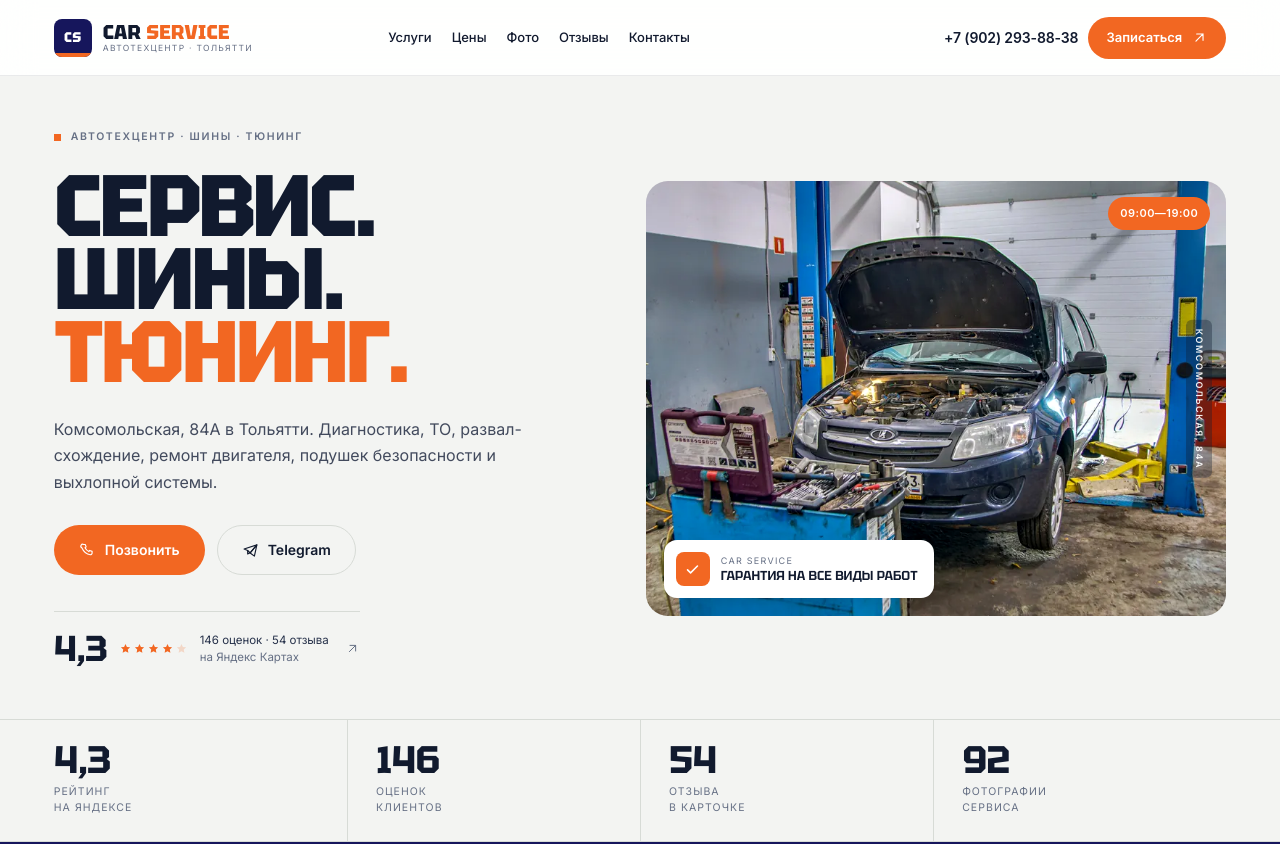
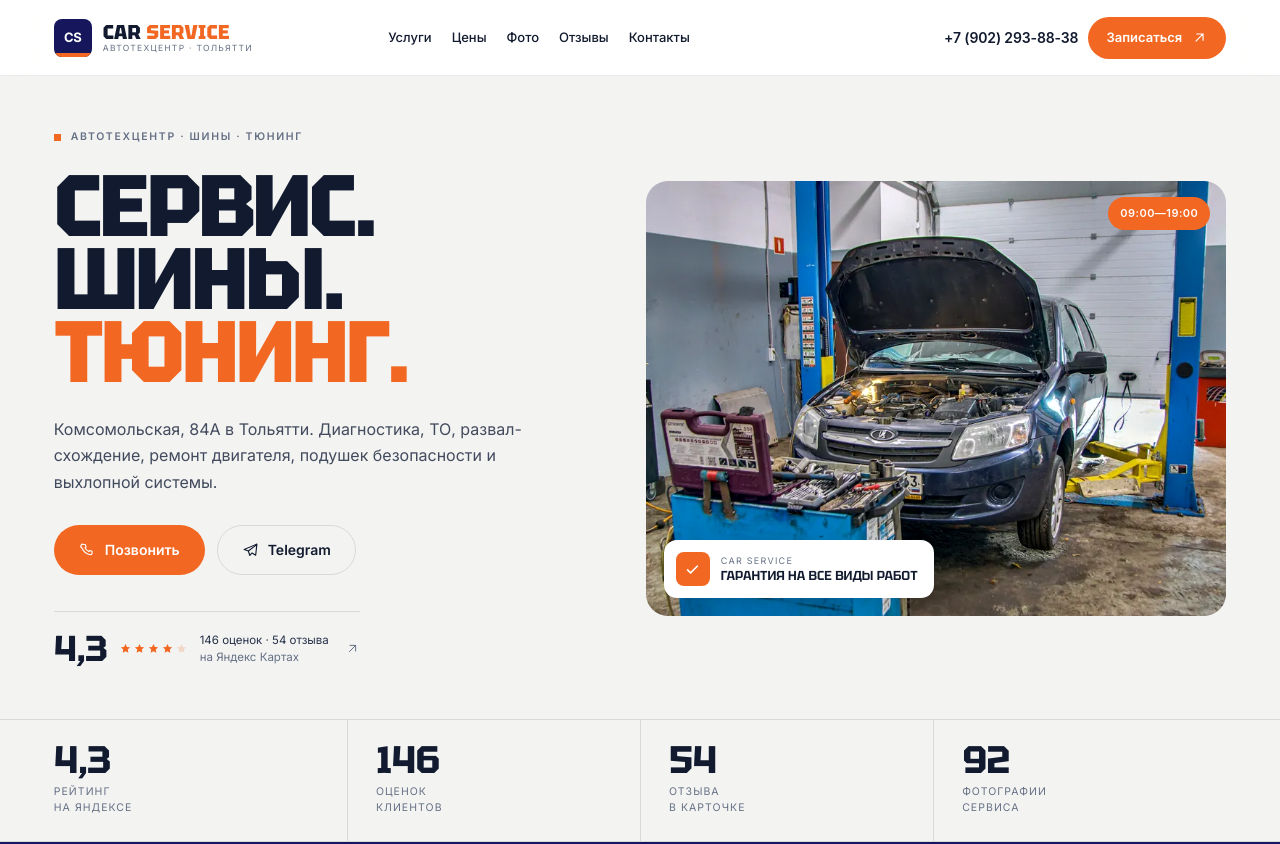
Before and after one commit to qweldesy/car-service, a plain HTML site: page index.html in a window 1280 px wide. Shown: the top 844 px of the page. Drawn offline with Linux system fonts and the light colour scheme.

Commit message:
Полировка шапки и иконки Telegram

```diff
--- a/css/style.css
+++ b/css/style.css
@@ -171,10 +171,10 @@ figure { margin: 0; }
   border-radius: 8px;
   background: var(--navy);
   color: #fff;
-  font-family: var(--font-display);
-  font-size: 14px;
+  font-family: var(--font-body);
+  font-size: 13px;
   font-weight: 800;
-  letter-spacing: .02em;
+  letter-spacing: -.03em;
 }
 .brand__mark::after {
   content: '';
@@ -515,22 +515,6 @@ figure { margin: 0; }
   font-size: 11px;
   font-weight: 600;
   letter-spacing: .04em;
-}
-
-.hero__vertical {
-  position: absolute;
-  right: 14px;
-  top: 50%;
-  transform: translateY(-50%);
-  writing-mode: vertical-rl;
-  font-size: 9px;
-  font-weight: 600;
-  letter-spacing: .18em;
-  text-transform: uppercase;
-  color: rgba(255, 255, 255, .92);
-  padding: 9px 6px;
-  border-radius: 6px;
-  background: rgba(17, 26, 46, .35);
 }
 
 /* ---------- Факты ---------- */
@@ -1199,7 +1183,6 @@ body.menu-open .mobile-bar { opacity: 0; visibility: hidden; }
   .hero__title { font-size: clamp(50px, 10.6vw, 76px); }
   .hero__lead { max-width: 560px; }
   .hero__media { aspect-ratio: 4 / 3; border-radius: 18px; }
-  .hero__vertical { display: none; }
   .hero__proof { margin-top: 30px; }
 
   .facts { grid-template-columns: repeat(2, 1fr); }
--- a/index.html
+++ b/index.html
@@ -80,7 +80,7 @@
   <symbol id="i-arrow-up-right" viewBox="0 0 24 24"><path d="M7 17 17 7M8 7h9v9"/></symbol>
   <symbol id="i-arrow-right" viewBox="0 0 24 24"><path d="M4 12h16M14 6l6 6-6 6"/></symbol>
   <symbol id="i-phone" viewBox="0 0 24 24"><path d="M6.6 3.5h2.2l1.3 3.4-1.6 1.2a12.5 12.5 0 0 0 5.4 5.4l1.2-1.6 3.4 1.3v2.2a2.6 2.6 0 0 1-2.8 2.6C10.3 17.5 6.5 13.7 4 8.2A2.6 2.6 0 0 1 6.6 3.5Z"/></symbol>
-  <symbol id="i-tg" viewBox="0 0 24 24"><path d="m21 4-3.5 16-6-4.5L21 4Z"/><path d="m21 4-9.5 11.5L8 12l-5-2 18-6Z"/><path d="M8 12v5l2.5-1.5"/></symbol>
+  <symbol id="i-tg" viewBox="0 0 24 24"><path d="M21 3 3 10.5l6 2.2L11 19l3.3-3.5 5 3.2L21 3Z"/><path d="m9 12.7 9.5-7.2"/></symbol>
   <symbol id="i-wa" viewBox="0 0 24 24"><path d="M20.1 11.6a8.1 8.1 0 0 1-12 7.1L4 20l1.3-4a8.1 8.1 0 1 1 14.8-4.4Z"/><path d="M8.8 8.3c.2-.4.4-.4.7-.4h.5c.2 0 .4 0 .6.4l.8 1.8c.1.2.1.4 0 .6l-.4.5c-.1.2-.3.3-.1.6a7 7 0 0 0 2.7 2.4c.3.1.5.1.7-.1l.6-.7c.2-.2.4-.2.6-.1l1.7.8c.3.1.4.2.4.4 0 .3-.2 1.2-.6 1.5-.4.4-1 .6-1.6.6-1.6 0-4.9-1.7-6.3-4.9-.5-1.1-.4-2.5.2-3.4Z"/></symbol>
   <symbol id="i-vk" viewBox="0 0 24 24"><path d="M3.5 8h2.2c.2 2.8 1.5 4.5 4 4.9V8h2.1v2.9c1.4-.2 2.5-1.5 3-2.9h2.1c-.4 1.6-1.2 2.9-2.4 3.6 1.3.6 2.3 2 2.8 4h-2.3c-.4-1.5-1.4-2.7-2.7-3v3H9.6C6.1 15.6 4 12.5 3.5 8Z"/></symbol>
   <symbol id="i-clock" viewBox="0 0 24 24"><circle cx="12" cy="12" r="8.5"/><path d="M12 7v5.3l3.4 2"/></symbol>
@@ -179,7 +179,6 @@
         <span><small>Car Service</small><strong>Гарантия на все виды работ</strong></span>
       </figcaption>
       <span class="hero__hours">09:00—19:00</span>
-      <span class="hero__vertical" aria-hidden="true">Комсомольская, 84А</span>
     </figure>
   </section>
 
```
